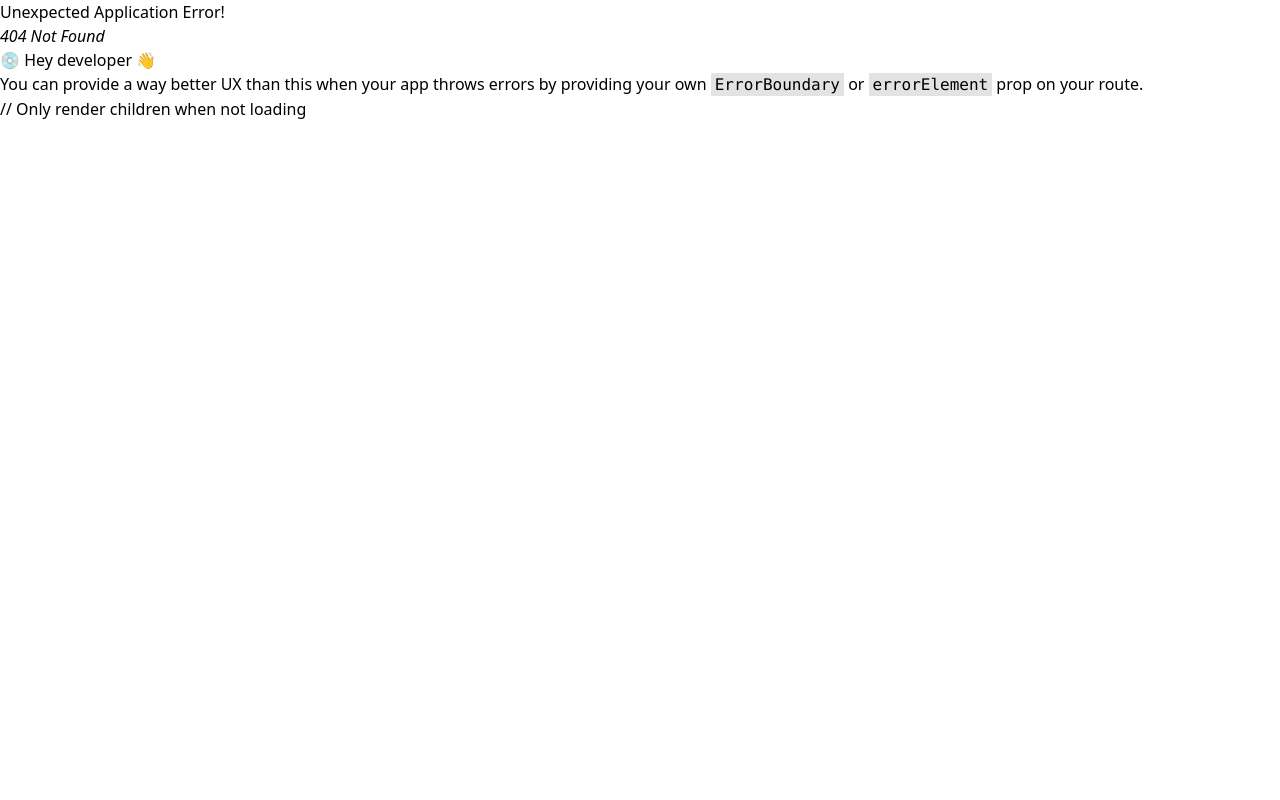
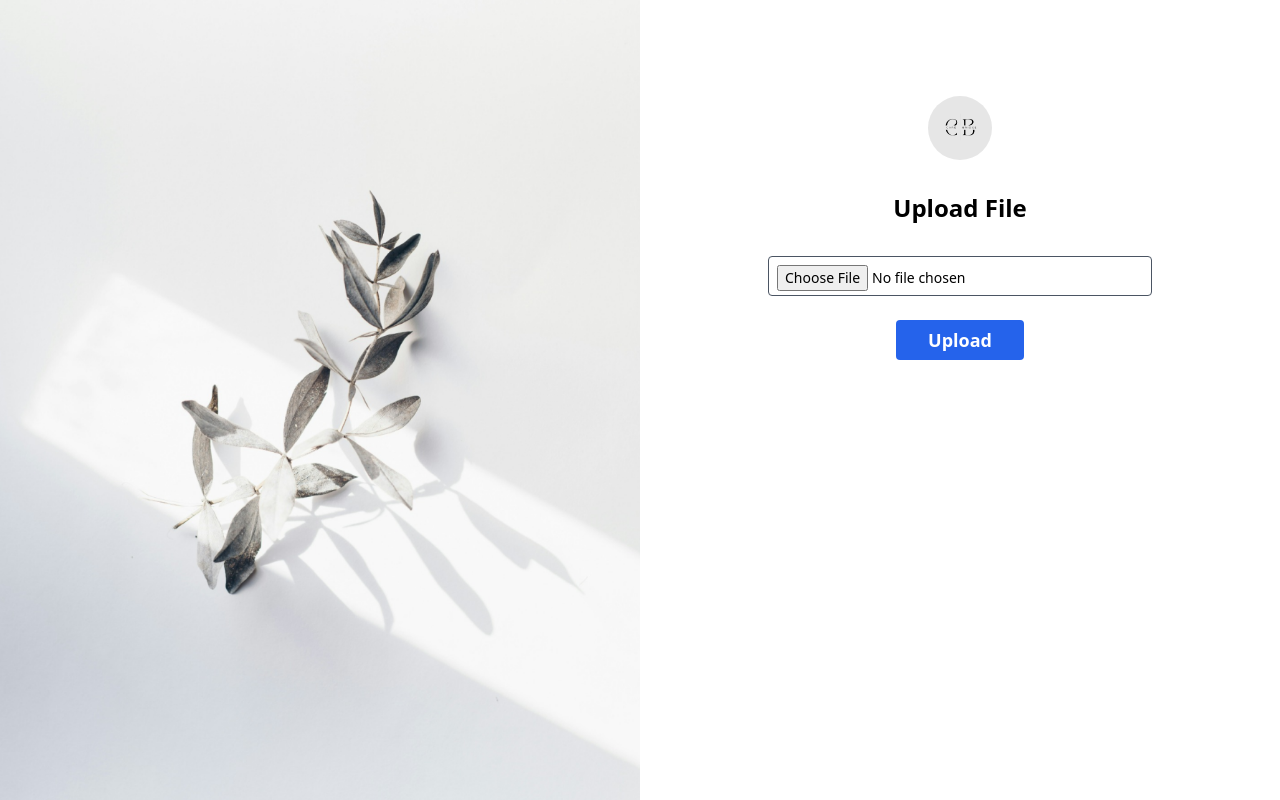
Before and after one commit to AarishShah/CareBridge, a React (Vite) app in the folder frontend/: page /patient/dashboard/medical-files/upload in a window 1280 px wide. Before the commit this address had no page. Built offline with nearby package versions, Linux system fonts and the light colour scheme.

Commit message:
Design upload form

```diff
--- a/frontend/src/App.jsx
+++ b/frontend/src/App.jsx
@@ -1,22 +1,23 @@
-import { createBrowserRouter, RouterProvider } from 'react-router-dom';
-import { QueryClient, QueryClientProvider } from '@tanstack/react-query';
-import { AuthProvider } from './components/context/AuthContext';
-import LandingPage from './pages/LandingPage';
-import LoginPage from './pages/LoginPage';
-import SignupPage from './pages/SignupPage';
-import SignupPagePatient from './pages/SignupPagePatient';
-import Dashboard from './components/ui/Dashboard';
-import PatientDashboard from './components/dashboards/PatientDashboard';
-import DoctorDashboard from './components/dashboards/DoctorDashboard';
-import ReadSingleMedicalRecord from './components/dashboards/medical-record/read/ReadSingleMedicalRecord';
-import ReadAllRecords from './components/dashboards/medical-record/read/ReadAllRecords';
-import Create from './components/dashboards/medical-record/read/Create';
-import CreateRecord from './components/dashboards/medical-record/read/create/CreateRecord';
-import DoctorEdit from './components/ui/personalInfo/DoctorEdit';
-import PatientEdit from './components/ui/personalInfo/PatientEdit';
-import ViewFiles from './components/dashboards/medical-files/ViewFiles';
-import FormTemp from './components/auth/FormTemp'
-import ProtectedRoute from './components/ProtectedRoute';
+import { createBrowserRouter, RouterProvider } from "react-router-dom";
+import { QueryClient, QueryClientProvider } from "@tanstack/react-query";
+import { AuthProvider } from "./components/context/AuthContext";
+import LandingPage from "./pages/LandingPage";
+import LoginPage from "./pages/LoginPage";
+import SignupPage from "./pages/SignupPage";
+import SignupPagePatient from "./pages/SignupPagePatient";
+import Dashboard from "./components/ui/Dashboard";
+import PatientDashboard from "./components/dashboards/PatientDashboard";
+import DoctorDashboard from "./components/dashboards/DoctorDashboard";
+import ReadSingleMedicalRecord from "./components/dashboards/medical-record/read/ReadSingleMedicalRecord";
+import ReadAllRecords from "./components/dashboards/medical-record/read/ReadAllRecords";
+import Create from "./components/dashboards/medical-record/read/Create";
+import CreateRecord from "./components/dashboards/medical-record/read/create/CreateRecord";
+import DoctorEdit from "./components/ui/personalInfo/DoctorEdit";
+import PatientEdit from "./components/ui/personalInfo/PatientEdit";
+import ViewFiles from "./components/dashboards/medical-files/ViewFiles";
+import FormTemp from "./components/auth/FormTemp";
+import ProtectedRoute from "./components/ProtectedRoute";
+import UploadFile from "./components/dashboards/medical-files/UploadFile";
 
 const queryClient = new QueryClient();
 
@@ -26,9 +27,30 @@ const router = createBrowserRouter([
   { path: "/login/doctor", element: <LoginPage /> },
   { path: "/signup/doctor", element: <SignupPage /> },
   { path: "/signup/patient", element: <SignupPagePatient /> },
-  { path: "/dashboard", element: <ProtectedRoute><Dashboard /></ProtectedRoute> },
-  { path: "/patient/dashboard", element: <ProtectedRoute><PatientDashboard /></ProtectedRoute> },
-  { path: "/doctor/dashboard", element: <ProtectedRoute><DoctorDashboard /></ProtectedRoute> },
+  {
+    path: "/dashboard",
+    element: (
+      <ProtectedRoute>
+        <Dashboard />
+      </ProtectedRoute>
+    ),
+  },
+  {
+    path: "/patient/dashboard",
+    element: (
+      <ProtectedRoute>
+        <PatientDashboard />
+      </ProtectedRoute>
+    ),
+  },
+  {
+    path: "/doctor/dashboard",
+    element: (
+      <ProtectedRoute>
+        <DoctorDashboard />
+      </ProtectedRoute>
+    ),
+  },
 
   { path: "/all-medical-records/:id", element: <ReadSingleMedicalRecord /> },
   { path: "/all-medical-records", element: <ReadAllRecords /> },
@@ -37,7 +59,8 @@ const router = createBrowserRouter([
   { path: "/doctor/edit", element: <DoctorEdit /> },
   { path: "/patient/edit", element: <PatientEdit /> },
   { path: "/patient/dashboard/medical-files", element: <ViewFiles /> },
-  { path: '/patient/complete-profile', element: <FormTemp /> },
+  { path: "/patient/dashboard/medical-files/upload", element: <UploadFile /> },
+  { path: "/patient/complete-profile", element: <FormTemp /> },
 ]);
 
 function App() {
@@ -47,7 +70,6 @@ function App() {
         <RouterProvider router={router} />
       </AuthProvider>
     </QueryClientProvider>
-
   );
 }
 
--- a/frontend/src/components/context/AuthContext.jsx
+++ b/frontend/src/components/context/AuthContext.jsx
@@ -1,31 +1,38 @@
-import React, { createContext, useContext, useState, useEffect, useCallback } from 'react';
+import {
+  createContext,
+  useContext,
+  useState,
+  useEffect,
+  useCallback,
+} from "react";
 
 const AuthContext = createContext();
 
+// eslint-disable-next-line react/prop-types
 export const AuthProvider = ({ children }) => {
   const [isAuthenticated, setIsAuthenticated] = useState(false);
   const [loading, setLoading] = useState(true);
 
   useEffect(() => {
-        const token = localStorage.getItem('token');
+    const token = localStorage.getItem("token");
     setIsAuthenticated(!!token);
     setLoading(false);
   }, []);
 
   const login = (token) => {
-        localStorage.setItem('token', token);
+    localStorage.setItem("token", token);
     setIsAuthenticated(true);
   };
 
   const logout = useCallback((navigate) => {
     setIsAuthenticated(false);
     localStorage.removeItem("token");
-        navigate('/');
+    navigate("/");
   }, []);
 
   return (
     <AuthContext.Provider value={{ isAuthenticated, login, logout, loading }}>
-            {!loading && children}  // Only render children when not loading
+      {!loading && children}
     </AuthContext.Provider>
   );
 };
--- /dev/null
+++ b/frontend/src/components/dashboards/medical-files/UploadFile.jsx
@@ -0,0 +1,83 @@
+import axios from "axios";
+import { useState } from "react";
+
+import image from "../../../assets/7.png";
+import image1 from "../../../assets/2.png";
+
+async function uploadToS3(event) {
+  const formData = new FormData(event.target);
+
+  const file = formData.get("file");
+
+  if (!file) {
+    return null;
+  }
+
+  const fileType = encodeURIComponent(file.type);
+
+  const { data } = await axios.get(
+    `http://localhost:5000/medical-record/id?fileType=${fileType}`
+  );
+
+  const { uploadUrl, key } = data;
+  // await axios.put(uploadUrl, file);
+
+  return key;
+}
+
+function UploadFile() {
+  const [error, setError] = useState("");
+  const [uploadStatus, setUploadStatus] = useState("");
+
+  async function handleSubmit(e) {
+    e.preventDefault();
+
+    try {
+      await uploadToS3(e);
+
+      setUploadStatus("File upload successful");
+    } catch (err) {
+      setError("Could not upload your file");
+    }
+  }
+
+  return (
+    <div className="flex flex-col md:flex-row h-screen">
+      <img
+        src={image}
+        alt=""
+        className="hidden md:block md:w-1/2 object-cover"
+      />
+      <div className="flex flex-col items-center w-full md:w-1/2 p-4 md:p-8">
+        <img
+          src={image1}
+          alt=""
+          className="h-16 w-16 rounded-full mt-16 mb-8"
+        />
+        <h2 className="text-2xl font-bold mb-8">Upload File</h2>
+        {error && <h3 className="text-green-500 mb-3">{error}</h3>}
+        {uploadStatus && (
+          <h3 className="text-green-400 mb-3">{uploadStatus}</h3>
+        )}
+        <form onSubmit={handleSubmit} className="w-full max-w-sm">
+          <div className="flex flex-col text-lg">
+            <input
+              className="border rounded h-10 text-sm placeholder-gray-400 placeholder:ml-5 border-gray-600 mb-6 p-2"
+              type="file"
+              accept="application/pdf"
+              name="file"
+            />
+            <button
+              className="h-10 w-1/3 bg-blue-600 text-white rounded ml-32 mb-8 hover:bg-blue-800 font-semibold"
+              type="submit"
+            >
+              Upload
+            </button>
+          </div>
+        </form>
+      </div>
+    </div>
+  );
+}
+
+export default UploadFile;
--- a/frontend/src/components/dashboards/medical-files/ViewFiles.jsx
+++ b/frontend/src/components/dashboards/medical-files/ViewFiles.jsx
@@ -5,14 +5,14 @@ import image from "../../../assets/8.png";
 
 function ViewFiles() {
   const [medicalRecords, setMedicalRecords] = useState([]);
-  const [title, setTitle] = useState('')
+  const [title, setTitle] = useState("");
 
   const fetchMedicalRecords = useCallback(async () => {
     const response = await axios.get("http://localhost:5000/medical-record", {
       headers: { Authorization: `Bearer ${localStorage.getItem("token")}` },
     });
     setMedicalRecords(response.data.presignedUrl);
-    setTitle(response.data.key)
+    setTitle(response.data.key);
   }, []);
 
   useEffect(() => {
@@ -25,12 +25,16 @@ function ViewFiles() {
       style={{ backgroundImage: `url(${image})` }}
     >
       <div className="fixed w-1/3 container mx-auto p-6">
-        {!medicalRecords && (
+        {title.length === 0 && (
           <h2 className="text-xl font-semibold text-center text-gray-700">
-            No medical files found
+            No medical files were found
           </h2>
         )}
-          <h1 className="text-2xl font-semibold text-center  mt-2 mb-6">View Medical Files</h1>
+        {!title.length === 0 && (
+          <h1 className="text-2xl font-semibold text-center  mt-2 mb-6">
+            View Medical Files
+          </h1>
+        )}
         {medicalRecords &&
           medicalRecords.map((record) => (
             <div
--- a/frontend/src/components/ui/patientImagesData.js
+++ b/frontend/src/components/ui/patientImagesData.js
@@ -5,15 +5,16 @@ import image4 from "../../assets/14.png";
 import image5 from "../../assets/13.png";
 
 const patientImagesData = [
-  { src: image1, heading: "",
-    component: 'PersonalInfoPatient'
-   },
+  { src: image1, heading: "", component: "PersonalInfoPatient" },
 
   {
     src: image2,
     heading: "Files",
     text: "Easily access and review your old <br/> medical records to stay informed <br/> about your health journey",
-    button: { text: "View Medical Files", path: "medical-files" },
+    buttons: [
+      { text: "View Medical Files", path: "medical-files" },
+      { text: "Upload Medical File", path: "medical-files/upload" },
+    ],
   },
 
   {
```
Lines whose indentation alone changed are shown as unchanged.
